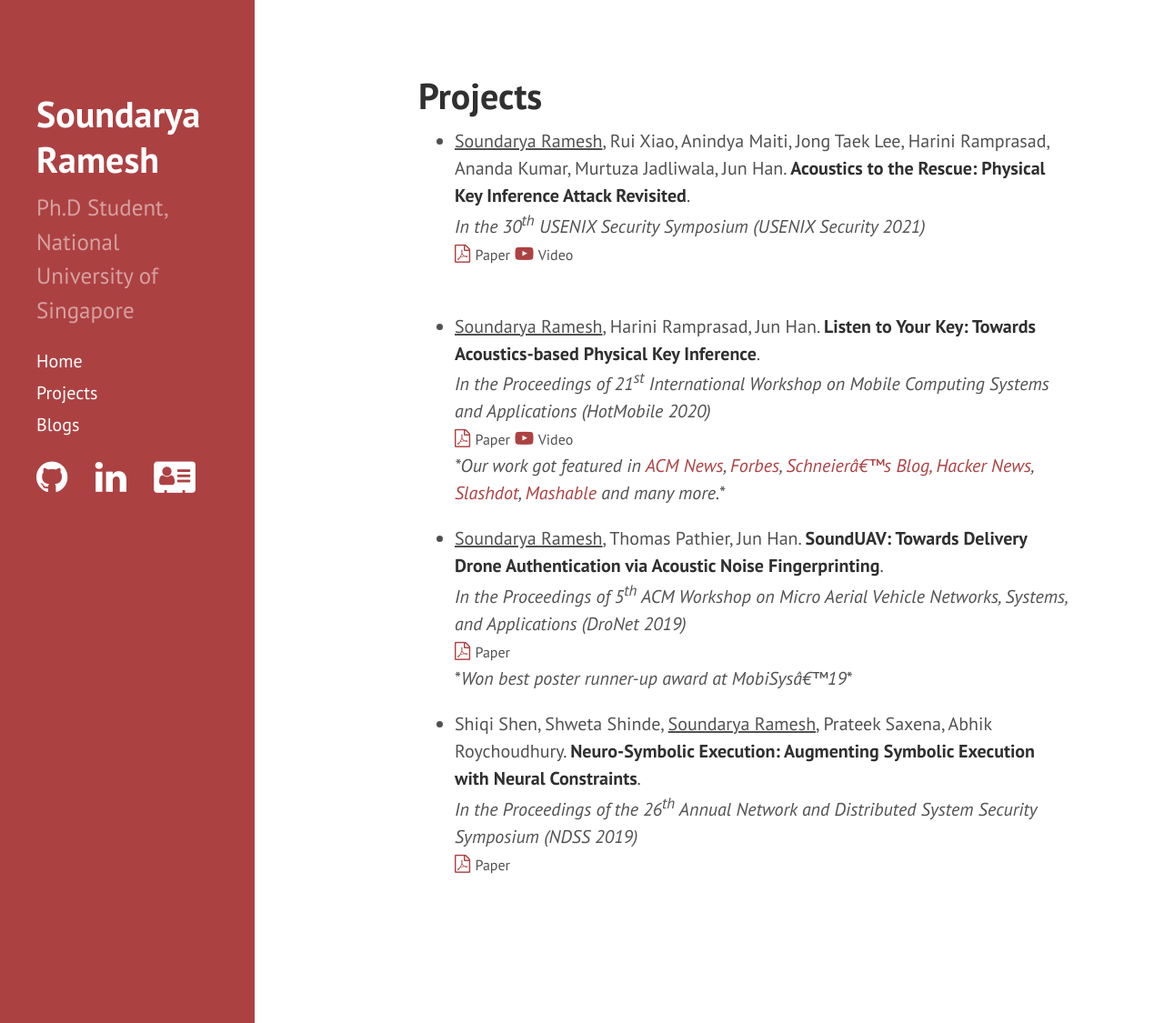
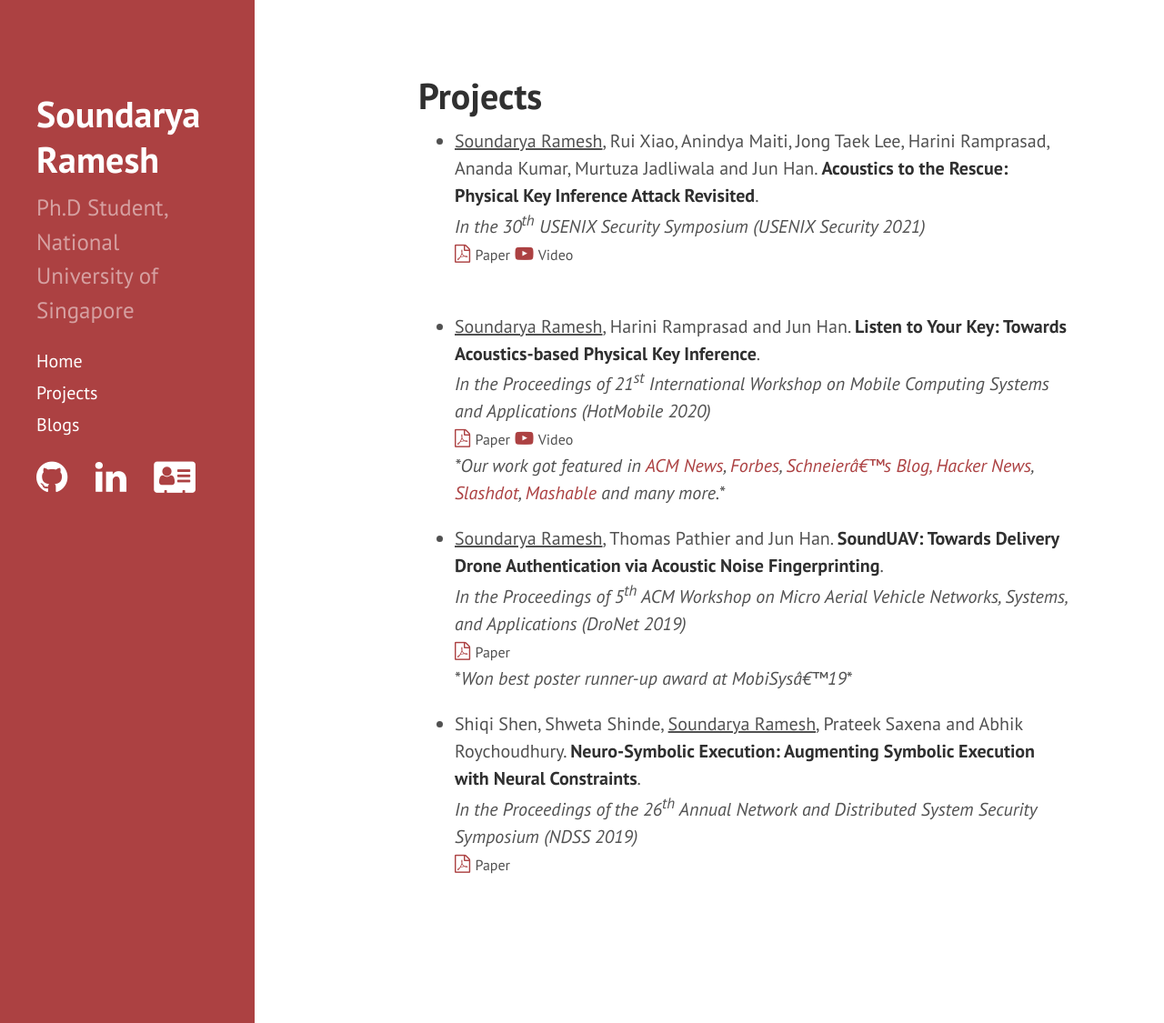
Before and after one commit to soundaryaramesh/soundaryaramesh.github.io, a Jekyll site: the page built from projects.md, in a window 1280 px wide and 1125 px high. Shown: the whole window at 91% size. Built offline with Jekyll 4.4.1, drawn with Linux system fonts in a browser that asks for light colours.

Commit message:
update projects list

```diff
--- a/projects.md
+++ b/projects.md
@@ -5,7 +5,7 @@ title: Projects
 <!--As you might have figured out by now, most research papers are hard to follow (read: boring). So, in this part of my webpage, I try to provide short blog articles explaining my research work without too much technical detail. The goal is bring out the main ideas in the paper and share some thoughts beyond those conveyed in the paper (to be updated soon!).
 
 Below, I list my research projects and associated blog posts, with the most recent one first. -->
-* <u>Soundarya Ramesh</u>, Rui Xiao, Anindya Maiti, Jong Taek Lee, Harini Ramprasad, Ananda Kumar, Murtuza Jadliwala, Jun Han. **Acoustics to the Rescue: Physical Key Inference Attack Revisited**.
+* <u>Soundarya Ramesh</u>, Rui Xiao, Anindya Maiti, Jong Taek Lee, Harini Ramprasad, Ananda Kumar, Murtuza Jadliwala and Jun Han. **Acoustics to the Rescue: Physical Key Inference Attack Revisited**.
 <br><i style="font-size:100%">In the 30<sup>th</sup> USENIX Security Symposium (USENIX Security 2021)</i>
 	<div>
     <a href="https://www.usenix.org/system/files/sec21fall-ramesh.pdf">
@@ -17,7 +17,7 @@ Below, I list my research projects and associated blog posts, with the most rece
 	<span style="font-size:80%">Video</span>
 	</div>
 <br>
-* <u>Soundarya Ramesh</u>, Harini Ramprasad, Jun Han. **Listen to Your Key: Towards Acoustics-based Physical Key Inference**.
+* <u>Soundarya Ramesh</u>, Harini Ramprasad and Jun Han. **Listen to Your Key: Towards Acoustics-based Physical Key Inference**.
 <br><i style="font-size:100%">In the Proceedings of 21<sup>st</sup> International Workshop on Mobile Computing Systems and Applications (HotMobile 2020)</i>
 	<div>
     <a href="{{ site.baseurl }}/papers/spikey_hotmobile.pdf">
@@ -31,7 +31,7 @@ Below, I list my research projects and associated blog posts, with the most rece
 <i>*Our work got featured in <a href="https://cacm.acm.org/news/246744-picking-locks-with-audio-technology/fulltext">ACM News</a>,
 <a href="https://www.forbes.com/sites/daveywinder/2020/08/22/how-hackers-use-sound-to-unlock-the-secrets-of-your-front-door-key-spikey-singapore-university-research/#135f0f905f9f">Forbes</a>, <a href="https://www.schneier.com/blog/archives/2020/08/copying_a_key_b.html">Schneier's Blog<a>, <a href="https://news.ycombinator.com/item?id=24172385">Hacker News</a>, <a href="https://yro.slashdot.org/story/20/08/18/2144252/researchers-can-duplicate-keys-from-the-sounds-they-make-in-locks">Slashdot</a>,  <a href="https://mashable.com/article/spikey-house-keys-listening-smartphone/">Mashable</a> and many more.*
 <br>
-* <u>Soundarya Ramesh</u>, Thomas Pathier, Jun Han. **SoundUAV: Towards Delivery Drone Authentication via Acoustic Noise Fingerprinting**.
+* <u>Soundarya Ramesh</u>, Thomas Pathier and Jun Han. **SoundUAV: Towards Delivery Drone Authentication via Acoustic Noise Fingerprinting**.
 <br><i>In the Proceedings of 5<sup>th</sup> ACM Workshop on Micro Aerial Vehicle Networks, Systems, and Applications (DroNet 2019)</i>
 	<div>
     <a href="{{ site.baseurl }}/papers/sounduav_dronet.pdf">
@@ -40,7 +40,7 @@ Below, I list my research projects and associated blog posts, with the most rece
 	</div>
 <span>&#42;</span><i>Won best poster runner-up award at MobiSys'19</i><span>&#42;</span>
 <br>
-* Shiqi Shen, Shweta Shinde, <u>Soundarya Ramesh</u>, Prateek Saxena, Abhik Roychoudhury. **Neuro-Symbolic Execution: Augmenting Symbolic Execution with Neural Constraints**.
+* Shiqi Shen, Shweta Shinde, <u>Soundarya Ramesh</u>, Prateek Saxena and Abhik Roychoudhury. **Neuro-Symbolic Execution: Augmenting Symbolic Execution with Neural Constraints**.
 <br><i>In the Proceedings of the 26<sup>th</sup> Annual Network and Distributed System Security Symposium (NDSS 2019) </i>
 	<div>
     <a href="{{ site.baseurl }}/papers/neuex_ndss.pdf">
```
